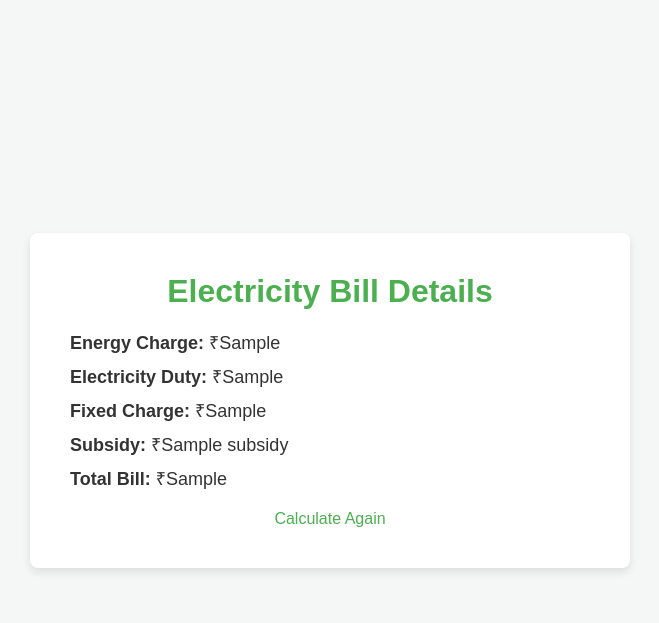
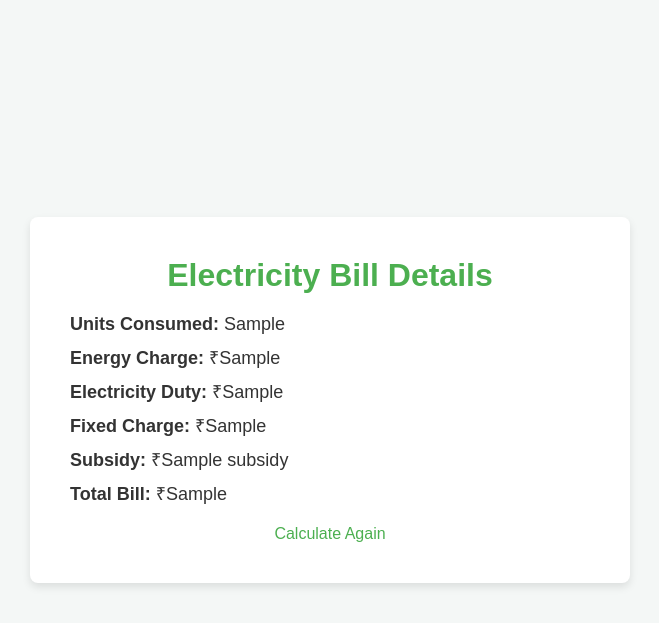
Before and after one commit to jiteshk50/electricity-bill-calculator, a Flask app: template templates/result.html in a window 1280 px wide. Shown: the top 623 px of the page, without its empty margins (310-969 px from the left). Run offline with Flask 3, Linux system fonts and the light colour scheme; the template is opened without the code that fills it: most values are stand-ins (such as "Sample title", 1, 10 or a date in 2020).

Commit message:
Adding Units consumed in the result page

```diff
--- a/app.py
+++ b/app.py
@@ -42,6 +42,7 @@ def calculate_bill(units):
     total_bill = round(total_bill, 2)
 
     return {
+        "Units Consumed": units,
         "Energy Charge": energy_charge,
         "Electricity Duty": electricity_duty,
         "Fixed Charge": fixed_charge,
--- a/templates/result.html
+++ b/templates/result.html
@@ -10,6 +10,7 @@
     <div class="container">
         <h1>Electricity Bill Details</h1>
         <ul>
+			<li><strong>Units Consumed:</strong> {{ bill_details["Units Consumed"] }}</li>
             <li><strong>Energy Charge:</strong> ₹{{ bill_details["Energy Charge"] }}</li>
             <li><strong>Electricity Duty:</strong> ₹{{ bill_details["Electricity Duty"] }}</li>
             <li><strong>Fixed Charge:</strong> ₹{{ bill_details["Fixed Charge"] }}</li>
```
